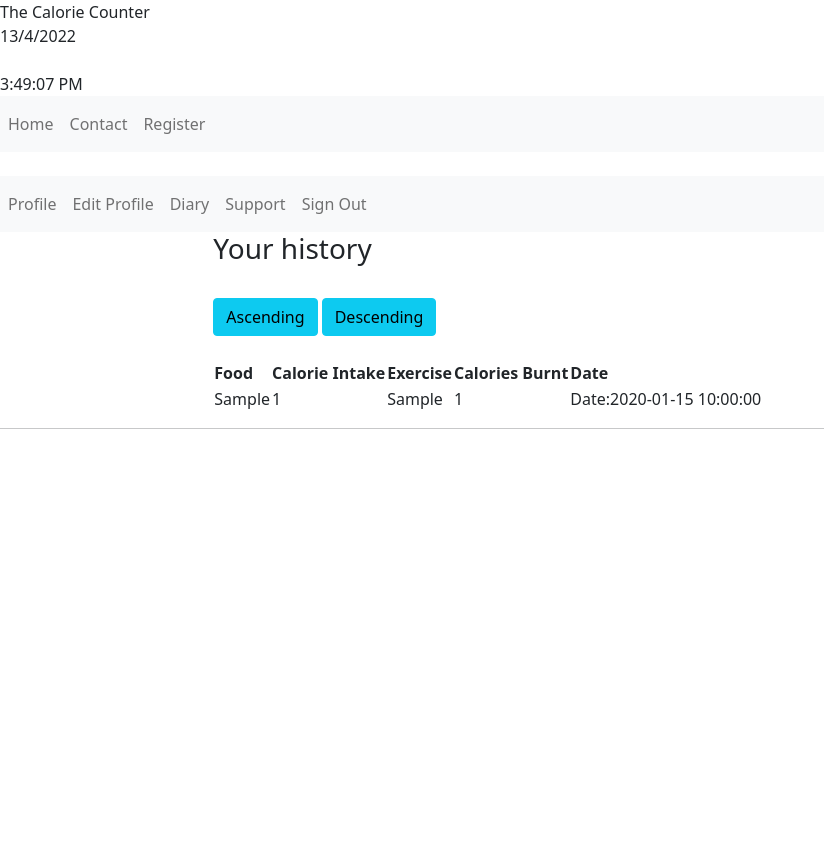
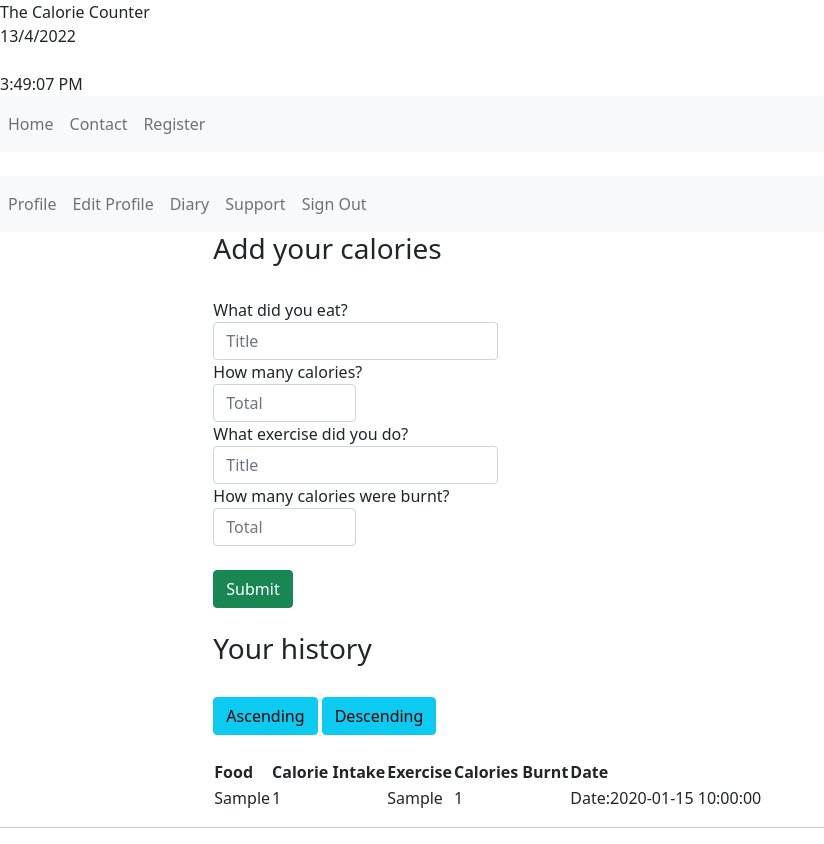
Before and after one commit to rayyanp/Calorie-Counter-Project, a PHP site: page /history.php in a window 1280 px wide. Shown: the whole page, without its empty margins (0-824 px from the left). Before the commit the page ends 429 px from the top, so only its background shows below. Run offline with PHP 8.4, Linux system fonts and the light colour scheme; a user stored in the database is signed in; tables that the repository leaves empty hold one stand-in row (values such as "Sample post").

Commit message:
Update history.php

```diff
--- a/history.php
+++ b/history.php
@@ -31,6 +31,57 @@ elseif (isset ($_POST['DESC']))
         $result = executeQuery($default_query);
 }
 ?>
+
+        <div class="col-md-8 m-auto block" id="main_content">
+      <h3>Add your calories</h3><br>
+        <form action="calorieupdate.php" method="post" enctype="multipart/form-data">
+        <div class="form-group">
+          <div class="col-sm-12">
+              <label for="inputFood" class="col-sm-12">What did you eat?</label>
+              </div>
+          </div>
+              <div class="form-group">
+              <div class="col-sm-4 col-sm-offset-4">
+                  <input type="text" class="form-control" id="inputFood" placeholder="Title" name="food">
+              </div>
+          </div>
+
+          <div class="form-group">
+          <div class="col-sm-12">
+              <label for="inputCal" class="col-sm-12">How many calories?</label>
+              </div>
+          </div>
+          <div class="form-group">
+          <div class="col-sm-2 col-sm-offset-5">
+            <input type="text" class="form-control" id="inputCal" placeholder="Total" name="calorie_intake">
+            </div>
+          </div>
+
+          <div class="form-group">
+          <div class="col-sm-12">
+              <label for="inputFood" class="col-sm-12">What exercise did you do?</label>
+              </div>
+          </div>
+              <div class="form-group">
+              <div class="col-sm-4 col-sm-offset-4">
+                  <input type="text" class="form-control" id="inputFood" placeholder="Title" name="exercise">
+              </div>
+          </div>
+
+          <div class="form-group">
+          <div class="col-sm-12">
+              <label for="inputCal" class="col-sm-12">How many calories were burnt?</label>
+              </div>
+          </div>
+          <div class="form-group">
+          <div class="col-sm-2 col-sm-offset-5">
+            <input type="text" class="form-control" id="inputCal" placeholder="Total" name="calories_burnt">
+            </div>
+          </div><br>
+            <button class="btn btn-success" type="submit" name="post">Submit</button>
+        </form>
+      </div>
+    </div><br>
 
 
     <div class="col-md-8 m-auto block" id="main_content">
```
